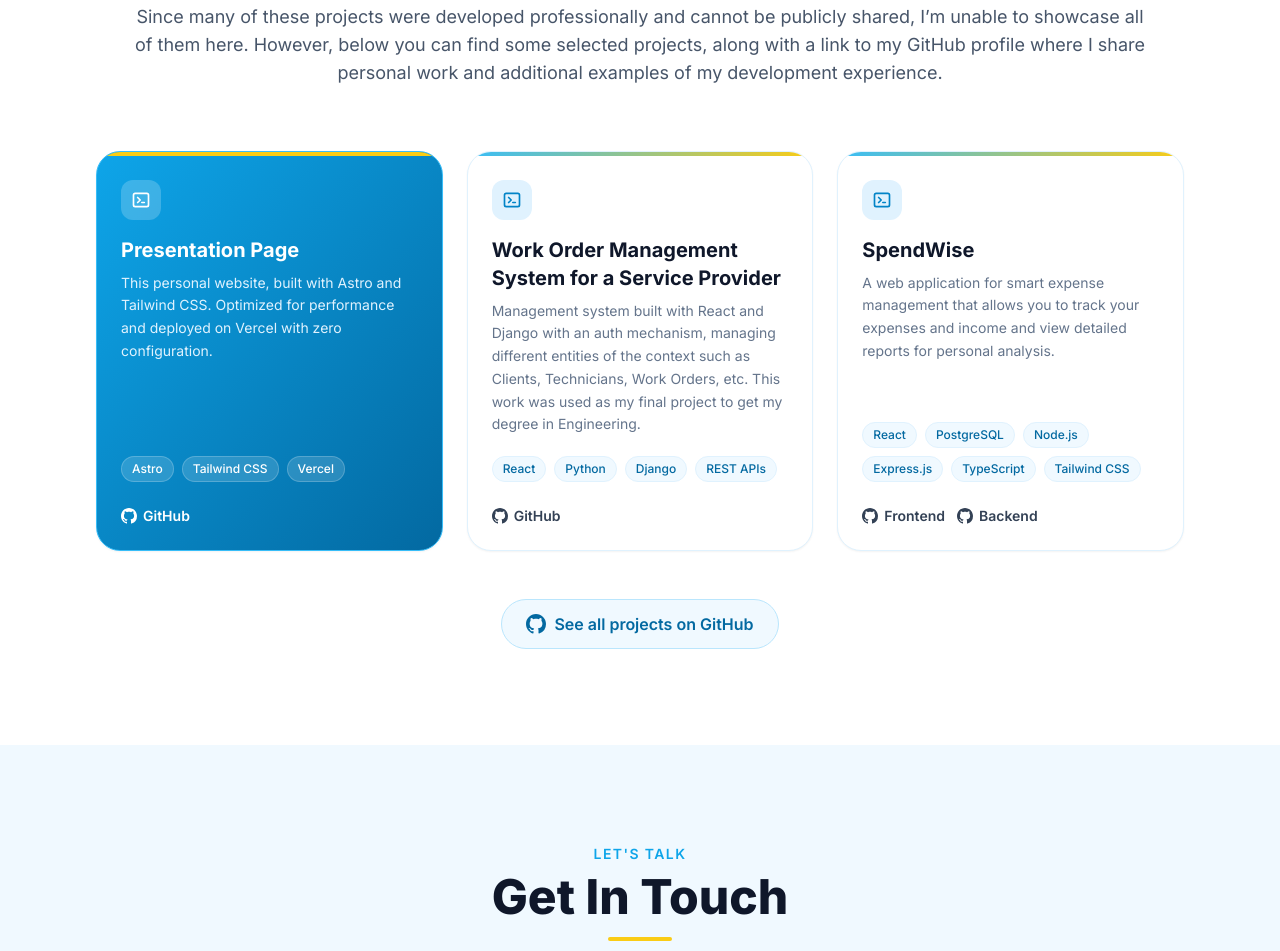
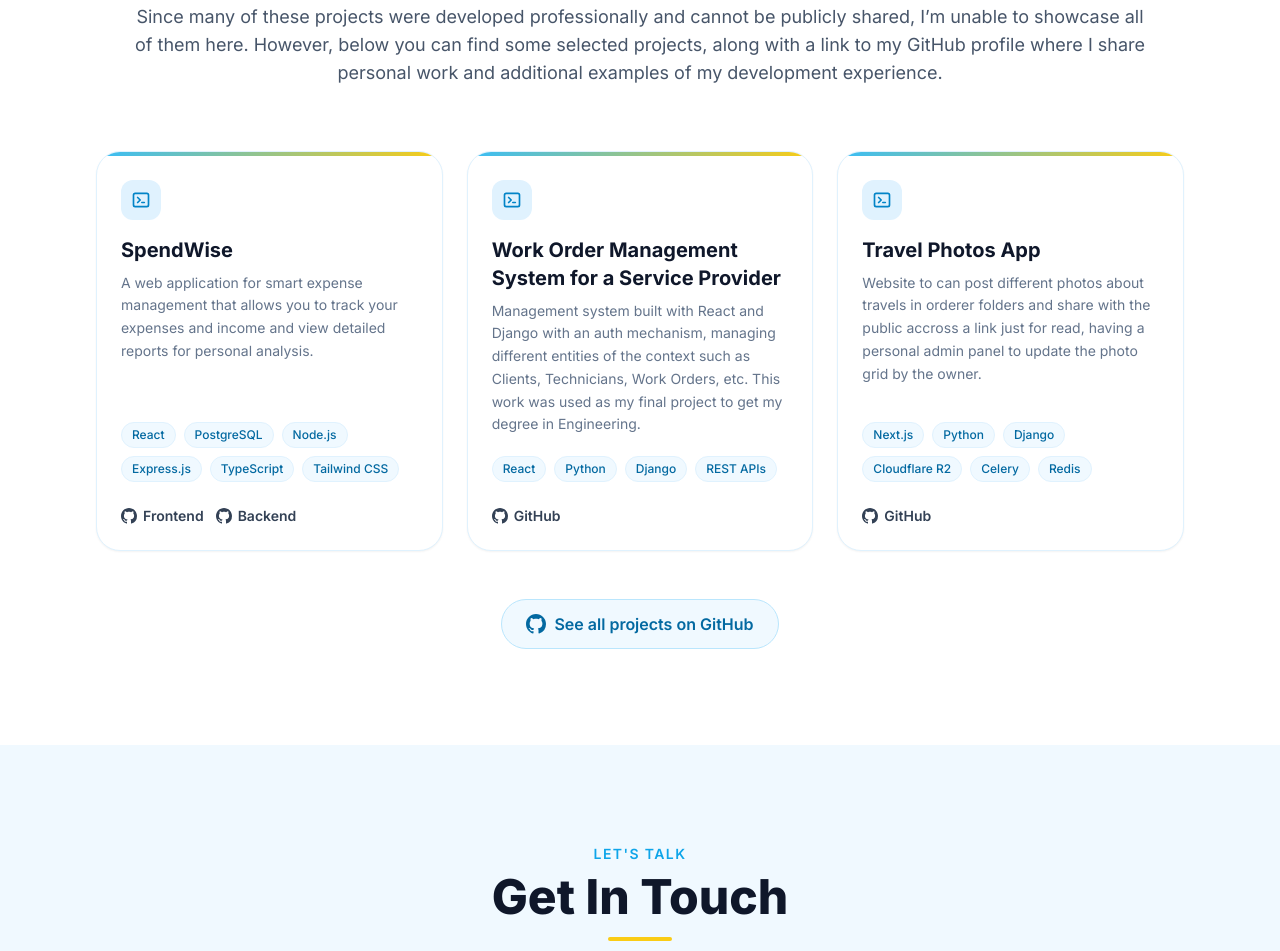
Before and after one commit to bcesano20/presentation-page, an Astro site: page / in a window 1280 px wide. Shown: the part 3360-4311 px from the top of the page. Built offline with nearby package versions, Linux system fonts and the light colour scheme; Astro itself is replaced by a stand-in of ours.

Commit message:
add new project, update hover styles for projects and scroll down position

```diff
--- a/src/components/Hero.astro
+++ b/src/components/Hero.astro
@@ -90,7 +90,7 @@ const t = useTranslations(lang);
   </div>
 
   <!-- Scroll indicator -->
-  <div class="absolute bottom-8 left-1/2 -translate-x-1/2 flex flex-col items-center gap-1 text-slate-400 text-xs animate-bounce">
+  <div class="absolute bottom-0 left-1/2 -translate-x-1/2 flex flex-col items-center gap-1 text-slate-400 text-xs animate-bounce sm:left-[30%] md:left-[45%]">
     <span>{t('hero.scroll')}</span>
     <svg xmlns="http://www.w3.org/2000/svg" class="w-4 h-4" fill="none" viewBox="0 0 24 24" stroke="currentColor">
       <path stroke-linecap="round" stroke-linejoin="round" stroke-width="2" d="M19 9l-7 7-7-7" />
--- a/src/components/Projects.astro
+++ b/src/components/Projects.astro
@@ -5,13 +5,13 @@ const lang: Lang = Astro.currentLocale === 'es' ? 'es' : 'en';
 const t = useTranslations(lang);
 
 const projects = [
-  {
-    title: t('projects.item.presentationPage.title'),
-    description: t('projects.item.presentationPage.description'),
-    tags: ['Astro', 'Tailwind CSS', 'Vercel'],
-    github: 'https://github.com/bcesano20/presentation-page',
+    {
+    title: t('projects.item.spendwise.title'),
+    description: t('projects.item.spendwise.description'),
+    tags: ['React', 'PostgreSQL', 'Node.js', 'Express.js', 'TypeScript', 'Tailwind CSS'],
+    github: 'https://github.com/bcesano20/expense-tracker-frontend',
+    githubBackend: 'https://github.com/bcesano20/expense-tracker-backend',
     live: null,
-    accent: true,
   },
   {
     title: t('projects.item.tesisApp.title'),
@@ -19,16 +19,13 @@ const projects = [
     tags: ['React', 'Python', 'Django', 'REST APIs'],
     github: 'https://github.com/bcesano20/tesis-app',
     live: null,
-    accent: false,
   },
   {
-    title: t('projects.item.spendwise.title'),
-    description: t('projects.item.spendwise.description'),
-    tags: ['React', 'PostgreSQL', 'Node.js', 'Express.js', 'TypeScript', 'Tailwind CSS'],
-    github: 'https://github.com/bcesano20/expense-tracker-frontend',
-    githubBackend: 'https://github.com/bcesano20/expense-tracker-backend',
+    title: t('projects.item.travelPhoto.title'),
+    description: t('projects.item.travelPhoto.description'),
+    tags: ['Next.js', 'Python', 'Django', 'Cloudflare R2', 'Celery', 'Redis'],
+    github: 'https://github.com/bcesano20/travel-photo-app',
     live: null,
-    accent: false,
   },
 ];
 ---
@@ -54,47 +51,32 @@ const projects = [
     <div class="grid grid-cols-1 md:grid-cols-2 lg:grid-cols-3 gap-6">
       {projects.map((project, i) => (
         <article
-          class={`group relative flex flex-col rounded-3xl border overflow-hidden shadow-sm hover:shadow-xl transition-all duration-300 hover:-translate-y-1 ${
-            project.accent
-              ? 'bg-gradient-to-br from-primary-500 to-primary-700 border-primary-400 text-white'
-              : 'bg-white border-primary-100 hover:border-primary-200'
-          }`}
+          class="group relative flex flex-col rounded-3xl border overflow-hidden shadow-sm hover:shadow-xl transition-all duration-300 hover:-translate-y-1 bg-white border-primary-100 hover:bg-gradient-to-br hover:from-primary-500 hover:to-primary-700 hover:border-primary-400"
           data-animate="zoom-in"
           style={`animation-delay: ${i * 120}ms`}
         >
           <!-- Card top accent line -->
-          {!project.accent && (
-            <div class="h-1 bg-gradient-to-r from-primary-400 to-accent-400 w-full"></div>
-          )}
-          {project.accent && (
-            <div class="h-1 bg-accent-400 w-full"></div>
-          )}
+          <div class="h-1 w-full transition-colors duration-300 bg-gradient-to-r from-primary-400 to-accent-400 group-hover:from-accent-400 group-hover:to-accent-400"></div>
 
           <div class="flex flex-col flex-1 p-6">
             <!-- Icon -->
-            <div class={`w-10 h-10 rounded-xl flex items-center justify-center mb-4 ${
-              project.accent ? 'bg-white/20' : 'bg-primary-100'
-            }`}>
-              <svg xmlns="http://www.w3.org/2000/svg" class={`w-5 h-5 ${project.accent ? 'text-white' : 'text-primary-600'}`} fill="none" viewBox="0 0 24 24" stroke="currentColor">
+            <div class="w-10 h-10 rounded-xl flex items-center justify-center mb-4 transition-colors duration-300 bg-primary-100 group-hover:bg-white/20">
+              <svg xmlns="http://www.w3.org/2000/svg" class="w-5 h-5 transition-colors duration-300 text-primary-600 group-hover:text-white" fill="none" viewBox="0 0 24 24" stroke="currentColor">
                 <path stroke-linecap="round" stroke-linejoin="round" stroke-width="2" d="M8 9l3 3-3 3m5 0h3M5 20h14a2 2 0 002-2V6a2 2 0 00-2-2H5a2 2 0 00-2 2v12a2 2 0 002 2z" />
               </svg>
             </div>
 
-            <h3 class={`font-bold text-xl mb-2 ${project.accent ? 'text-white' : 'text-slate-900'}`}>
+            <h3 class="font-bold text-xl mb-2 transition-colors duration-300 text-slate-900 group-hover:text-white">
               {project.title}
             </h3>
-            <p class={`text-sm leading-relaxed flex-1 mb-5 ${project.accent ? 'text-primary-100' : 'text-slate-500'}`}>
+            <p class="text-sm leading-relaxed flex-1 mb-5 transition-colors duration-300 text-slate-500 group-hover:text-primary-100">
               {project.description}
             </p>
 
             <!-- Tags -->
             <div class="flex flex-wrap gap-2 mb-6">
               {project.tags.map((tag) => (
-                <span class={`text-xs font-medium px-2.5 py-1 rounded-full ${
-                  project.accent
-                    ? 'bg-white/15 text-white border border-white/20'
-                    : 'bg-primary-50 text-primary-700 border border-primary-100'
-                }`}>
+                <span class="text-xs font-medium px-2.5 py-1 rounded-full border transition-colors duration-300 bg-primary-50 text-primary-700 border-primary-100 group-hover:bg-white/15 group-hover:text-white group-hover:border-white/20">
                   {tag}
                 </span>
               ))}
@@ -106,11 +88,7 @@ const projects = [
                 href={project.github}
                 target="_blank"
                 rel="noopener noreferrer"
-                class={`flex items-center gap-1.5 text-sm font-semibold transition-colors ${
-                  project.accent
-                    ? 'text-white hover:text-accent-300'
-                    : 'text-slate-700 hover:text-primary-600'
-                }`}
+                class="flex items-center gap-1.5 text-sm font-semibold transition-colors text-slate-700 hover:text-primary-600 group-hover:text-white group-hover:hover:text-accent-300"
               >
                 <svg xmlns="http://www.w3.org/2000/svg" class="w-4 h-4" fill="currentColor" viewBox="0 0 24 24">
                   <path d="M12 0C5.37 0 0 5.37 0 12c0 5.31 3.435 9.795 8.205 11.385.6.105.825-.255.825-.57 0-.285-.015-1.23-.015-2.235-3.015.555-3.795-.735-4.035-1.41-.135-.345-.72-1.41-1.23-1.695-.42-.225-1.02-.78-.015-.795.945-.015 1.62.87 1.845 1.23 1.08 1.815 2.805 1.305 3.495.99.105-.78.42-1.305.765-1.605-2.67-.3-5.46-1.335-5.46-5.925 0-1.305.465-2.385 1.23-3.225-.12-.3-.54-1.53.12-3.18 0 0 1.005-.315 3.3 1.23.96-.27 1.98-.405 3-.405s2.04.135 3 .405c2.295-1.56 3.3-1.23 3.3-1.23.66 1.65.24 2.88.12 3.18.765.84 1.23 1.905 1.23 3.225 0 4.605-2.805 5.625-5.475 5.925.435.375.81 1.095.81 2.22 0 1.605-.015 2.895-.015 3.3 0 .315.225.69.825.57A12.02 12.02 0 0024 12c0-6.63-5.37-12-12-12z" />
@@ -122,11 +100,7 @@ const projects = [
                   href={project.githubBackend}
                   target="_blank"
                   rel="noopener noreferrer"
-                  class={`flex items-center gap-1.5 text-sm font-semibold transition-colors ${
-                    project.accent
-                      ? 'text-white hover:text-accent-300'
-                      : 'text-slate-700 hover:text-primary-600'
-                  }`}
+                  class="flex items-center gap-1.5 text-sm font-semibold transition-colors text-slate-700 hover:text-primary-600 group-hover:text-white group-hover:hover:text-accent-300"
                 >
                   <svg xmlns="http://www.w3.org/2000/svg" class="w-4 h-4" fill="currentColor" viewBox="0 0 24 24">
                     <path d="M12 0C5.37 0 0 5.37 0 12c0 5.31 3.435 9.795 8.205 11.385.6.105.825-.255.825-.57 0-.285-.015-1.23-.015-2.235-3.015.555-3.795-.735-4.035-1.41-.135-.345-.72-1.41-1.23-1.695-.42-.225-1.02-.78-.015-.795.945-.015 1.62.87 1.845 1.23 1.08 1.815 2.805 1.305 3.495.99.105-.78.42-1.305.765-1.605-2.67-.3-5.46-1.335-5.46-5.925 0-1.305.465-2.385 1.23-3.225-.12-.3-.54-1.53.12-3.18 0 0 1.005-.315 3.3 1.23.96-.27 1.98-.405 3-.405s2.04.135 3 .405c2.295-1.56 3.3-1.23 3.3-1.23.66 1.65.24 2.88.12 3.18.765.84 1.23 1.905 1.23 3.225 0 4.605-2.805 5.625-5.475 5.925.435.375.81 1.095.81 2.22 0 1.605-.015 2.895-.015 3.3 0 .315.225.69.825.57A12.02 12.02 0 0024 12c0-6.63-5.37-12-12-12z" />
@@ -139,11 +113,7 @@ const projects = [
                   href={project.live}
                   target="_blank"
                   rel="noopener noreferrer"
-                  class={`flex items-center gap-1.5 text-sm font-semibold transition-colors ${
-                    project.accent
-                      ? 'text-accent-300 hover:text-accent-400'
-                      : 'text-primary-600 hover:text-primary-700'
-                  }`}
+                  class="flex items-center gap-1.5 text-sm font-semibold transition-colors text-primary-600 hover:text-primary-700 group-hover:text-accent-300 group-hover:hover:text-accent-400"
                 >
                   <svg xmlns="http://www.w3.org/2000/svg" class="w-4 h-4" fill="none" viewBox="0 0 24 24" stroke="currentColor">
                     <path stroke-linecap="round" stroke-linejoin="round" stroke-width="2" d="M10 6H6a2 2 0 00-2 2v10a2 2 0 002 2h10a2 2 0 002-2v-4M14 4h6m0 0v6m0-6L10 14" />
--- a/src/i18n/ui.ts
+++ b/src/i18n/ui.ts
@@ -72,9 +72,9 @@ export const ui = {
       'Over the last few years, I’ve worked on a variety of projects involving real clients, gathering requirements, developing solutions, and maintaining applications already in production. My experience includes both short and long-term projects, where I collaborated on building and improving systems according to business needs and user requirements.',
     'projects.paragraph2':
       'Since many of these projects were developed professionally and cannot be publicly shared, I’m unable to showcase all of them here. However, below you can find some selected projects, along with a link to my GitHub profile where I share personal work and additional examples of my development experience.',
-    'projects.item.presentationPage.title': 'Presentation Page',
-    'projects.item.presentationPage.description':
-      'This personal website, built with Astro and Tailwind CSS. Optimized for performance and deployed on Vercel with zero configuration.',
+    'projects.item.travelPhoto.title': 'Travel Photos App',
+    'projects.item.travelPhoto.description':
+      'Website to can post different photos about travels in orderer folders and share with the public accross a link just for read, having a personal admin panel to update the photo grid by the owner.',
     'projects.item.tesisApp.title': 'Work Order Management System for a Service Provider',
     'projects.item.tesisApp.description':
       'Management system built with React and Django with an auth mechanism, managing different entities of the context such as Clients, Technicians, Work Orders, etc. This work was used as my final project to get my degree in Engineering.',
@@ -163,9 +163,9 @@ export const ui = {
       'Durante los últimos años, he trabajado en una variedad de proyectos con clientes reales, relevando requerimientos, desarrollando soluciones y manteniendo aplicaciones ya en producción. Mi experiencia incluye proyectos de corto y largo plazo, donde colaboré en la construcción y mejora de sistemas según las necesidades del negocio y de los usuarios.',
     'projects.paragraph2':
       'Dado que muchos de estos proyectos fueron desarrollados profesionalmente y no pueden compartirse públicamente, no puedo mostrarlos todos aquí. Sin embargo, a continuación puedes encontrar algunos proyectos seleccionados, junto con un enlace a mi perfil de GitHub donde comparto trabajo personal y ejemplos adicionales de mi experiencia como desarrollador.',
-    'projects.item.presentationPage.title': 'Página de Presentación',
-    'projects.item.presentationPage.description':
-      'Este sitio web personal, construido con Astro y Tailwind CSS. Optimizado para el rendimiento y desplegado en Vercel sin configuración adicional.',
+    'projects.item.travelPhoto.title': 'Travel Photo App',
+    'projects.item.travelPhoto.description':
+      'Sitio web en el que se puedan publicar diferentes fotos de viajes organizadas en carpetas y compartirlas con el público a través de un enlace de solo lectura, con un panel de administración personal para que el propietario actualice la galería de fotos.',
     'projects.item.tesisApp.title': 'Sistema de Gestión de Órdenes de Trabajo para un Proveedor de Servicios',
     'projects.item.tesisApp.description':
       'Sistema de gestión construido con React y Django con mecanismo de autenticación, administrando distintas entidades del contexto como Clientes, Técnicos, Órdenes de Trabajo, etc. Este trabajo fue utilizado como proyecto final para obtener mi título de Ingeniería.',
```
Also changed, not shown: src/components/About.astro (+4 -4 lines).
